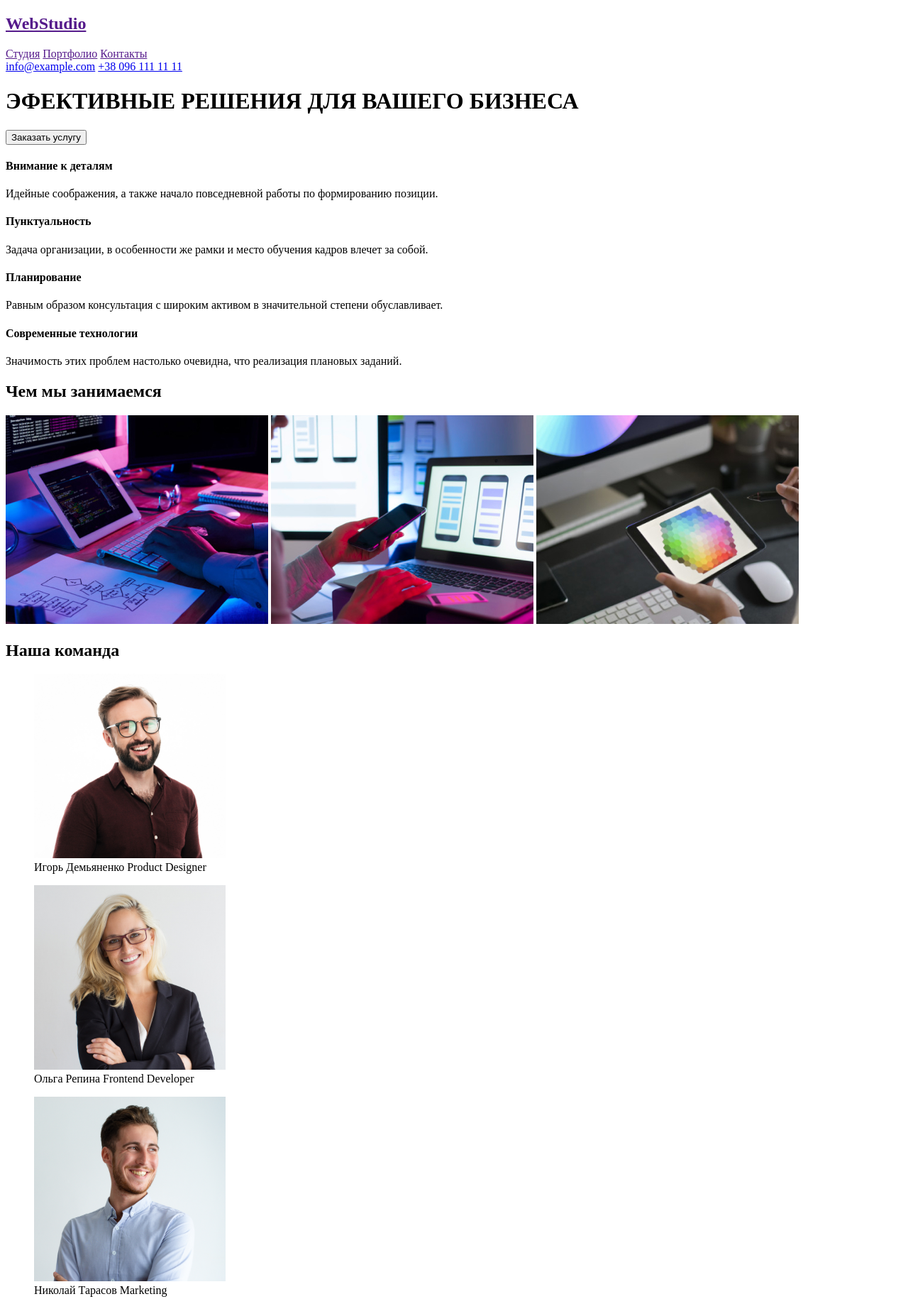
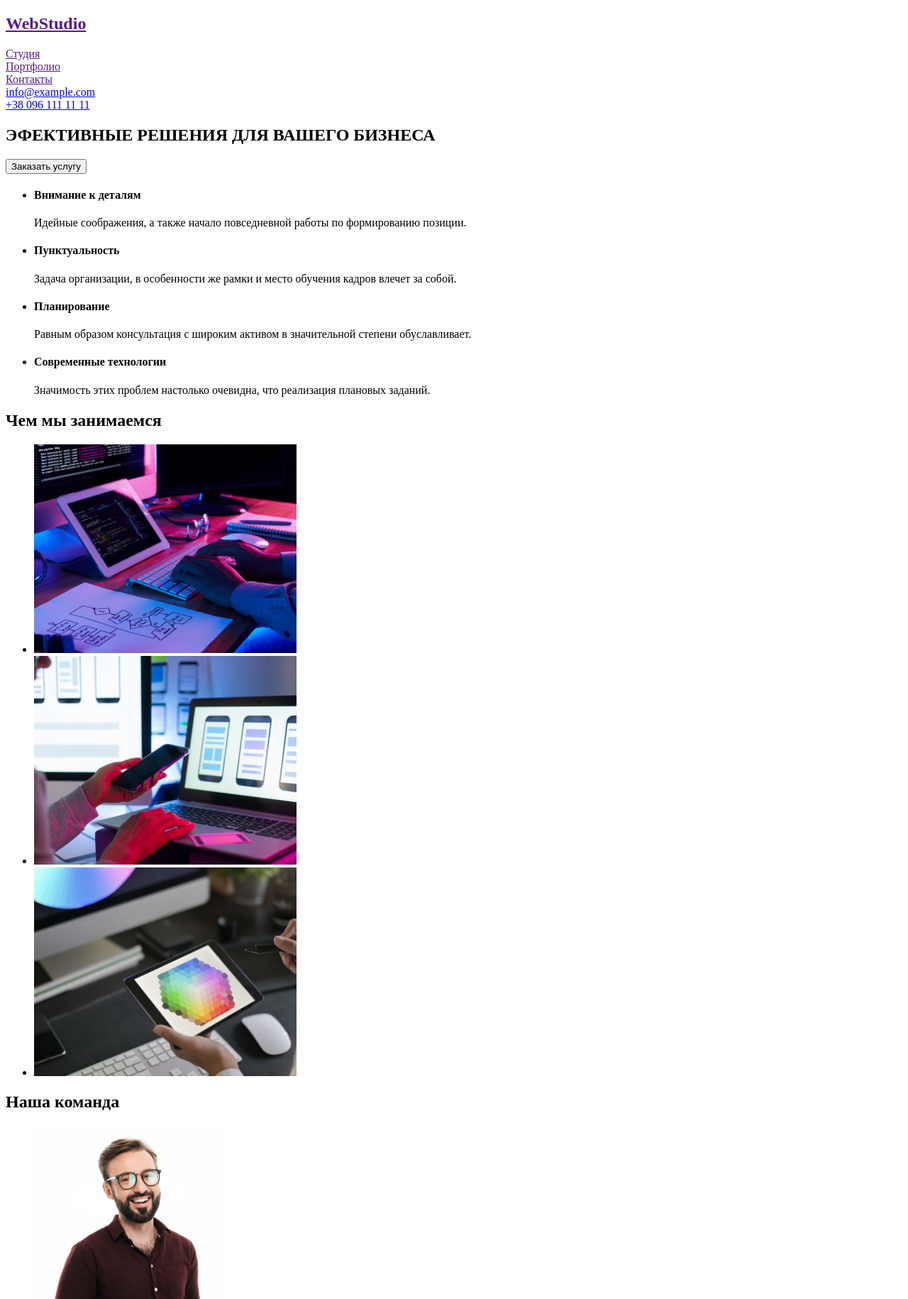
Before and after one commit to Roman10001/goit-markup-hw-01-main, a plain HTML site: page index.html in a window 1280 px wide. Shown: the top 1830 px of the page at 71% size. Drawn offline with Linux system fonts and the light colour scheme.

Commit message:
adjustments as directed by the mentor

```diff
--- a/index.html
+++ b/index.html
@@ -9,91 +9,93 @@
 <body>
     <!--Шапка-->
     <header>
-        <div>
+        <section>
+
             <a href=""> <h2>WebStudio</h2></a>
+            <dl>
+            <nav>
+              <dt>  <a href="">Студия</a> </dt>
+              <dt> <a href="">Портфолио</a> </dt>
+              <dt> <a href="">Контакты</a></dt>
+            </nav>
+            <dt> <a class="link" href="mailto:info@devstudio.com">info@example.com</a> </dt>
+            <dt></dt><a href="tel:+380961111111">+38 096 111 11 11</a> </dt>
+            </dl>
 
-            <nav>
-                <a href="">Студия</a>
-                <a href="">Портфолио</a>
-                <a href="">Контакты</a>
-            </nav>
-            <a class="link" href="mailto:info@devstudio.com">info@example.com</a>
-            <a href="tel:+380961111111">+38 096 111 11 11</a>
+        </section>
 
-
-        </div>
-        <div>
-            <h1>ЭФЕКТИВНЫЕ РЕШЕНИЯ ДЛЯ ВАШЕГО БИЗНЕСА</h1>
-        </div>
-        <div>
-            <button>Заказать услугу</button>
-        </div>
     </header>
     <!--Основа-->
     <main>
-        <div>
-            <h4>Внимание к деталям</h4>
-            <p>Идейные соображения, а также начало повседневной работы по формированию позиции.</p>
-            <h4>Пунктуальность</h4>
-            <p>Задача организации, в особенности же рамки и место обучения кадров влечет за собой.</p>
-            <h4>Планирование</h4>
-            <p>Равным образом консультация с широким активом в значительной степени обуславливает.</p>
-            <h4>Современные технологии</h4>
-            <p>Значимость этих проблем настолько очевидна, что реализация плановых заданий.</p>
+        <section>
+            <h1>ЭФЕКТИВНЫЕ РЕШЕНИЯ ДЛЯ ВАШЕГО БИЗНЕСА</h1>
 
-        </div>
-        <div>
+            <button type="button">Заказать услугу</button>
+        </section>
+        <section>
+            <ul>
+                <li><h4>Внимание к деталям</h4>
+                        Идейные соображения, а также начало повседневной работы по формированию позиции.</li>
+                <li><h4>Пунктуальность</h4>
+                        Задача организации, в особенности же рамки и место обучения кадров влечет за собой.</li>
+                <li> <h4>Планирование</h4>
+                        Равным образом консультация с широким активом в значительной степени обуславливает.</li>
+                <li><h4>Современные технологии</h4>
+                        Значимость этих проблем настолько очевидна, что реализация плановых заданий.</li>
+        </ul>
+        </section>
+        <section>
             <h2>Чем мы занимаемся</h2>
 
+                <ul>
+                    <li><img src="images/img.jpg"
+                     alt="close-up-image-programer-working-his-desk-office_1098-18707.jpg"
+                     width="370"></li>
 
-                <img src="images/img.jpg"
-                     alt="close-up-image-programer-working-his-desk-office_1098-18707.jpg"
-                     width="370">
+                     <li><img src="images/img2.jpg"
+                    alt="web-ui-designers-are-developing-application-smartphones-team-creators-is-working-interface-mobile-phones_8119-2713.jpg"
+                    width="370"></li>
 
-                     <img src="images/img2.jpg"
-                    alt="web-ui-designers-are-developing-application-smartphones-team-creators-is-working-interface-mobile-phones_8119-2713.jpg"
-                    width="370">
-
-                    <img src="images/img3.jpg"
+                    <li><img src="images/img3.jpg"
                      alt="creative-artist-web-design-with-working-colour-selection-graphic-tablet_35674-1119.jpg"
-                     width="370">
-
-        </div>
-        <div>
+                     width="370"></li>
+                </ul>
+        </section>
+        <section>
             <h2>Наша команда</h2>
 
-            <figure>
-            <img src="images/ИгорьДемьяненко.jpg"
+        <ul>
+        <li> <img src="images/igor.jpg"
             alt="Игорь Демьяненко Product Designer"
-            width="270" />
-            <figcaption>Игорь Демьяненко Product Designer</figcaption>
-            </figure>
-
-            <figure>
-                <img src="images/ОльгаРепина.jpg"
-                alt="Ольга Репина Frontend Developer"
-                width="270" />
-                <figcaption>Ольга Репина Frontend Developer</figcaption>
-                </figure>
-
-                <figure>
-                    <img src="images/НиколайТарасов.jpg"
-                    alt="Николай Тарасов Marketing"
-                    width="270"/>
-                    <figcaption>Николай Тарасов Marketing</figcaption>
-                    </figure>
-
-                    <figure>
-                        <img src="images/МихаилЕрмаков.jpg"
-                        alt="Михаил Ермаков UI Designer"
-                        width="270" />
-                        <figcaption>Михаил Ермаков UI Designer</figcaption>
-                        </figure>
+            width="270"/>
+            <p>Игорь Демьяненко Product Designer</p>
+        </li>
 
 
+        <li> <img src="images/olga.jpg"
+                alt="Ольга Репина Frontend Developer"
+                width="270"/>
+                <p>Ольга Репина Frontend Developer</p>
+        </li>
 
 
-        </div>
+            <img src="images/nicholas.jpg"
+            alt="Николай Тарасов Marketing"
+            width="270"/>
+            <p> Николай Тарасов Marketing</p>
+        </li>
+
+
+        <li>   <img src="images/michael.jpg"
+               alt="Михаил Ермаков UI Designer"
+               width="270"/>
+               <p>Михаил Ермаков UI Designer</p>
+        </li>
+
+
+         </ul>
+
+        </section>
 
     </main>
     <!-- Подвал страницы -->
```
Also changed, not shown: images/igor.jpg (renamed from images/ИгорьДемьяненко.jpg), images/michael.jpg (renamed from images/МихаилЕрмаков.jpg), images/nicholas.jpg (renamed from images/НиколайТарасов.jpg), images/olga.jpg (renamed from images/ОльгаРепина.jpg).
